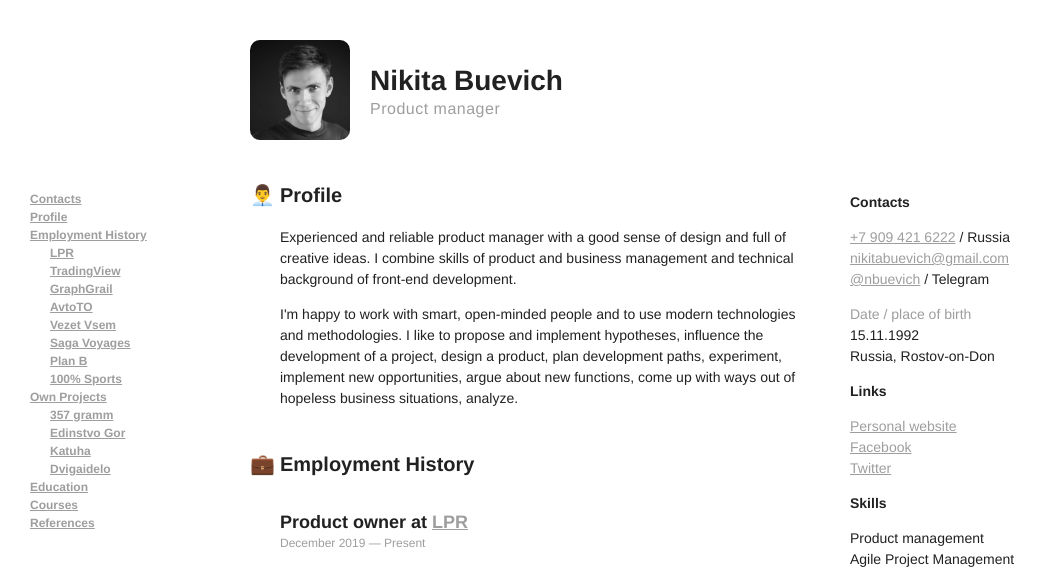
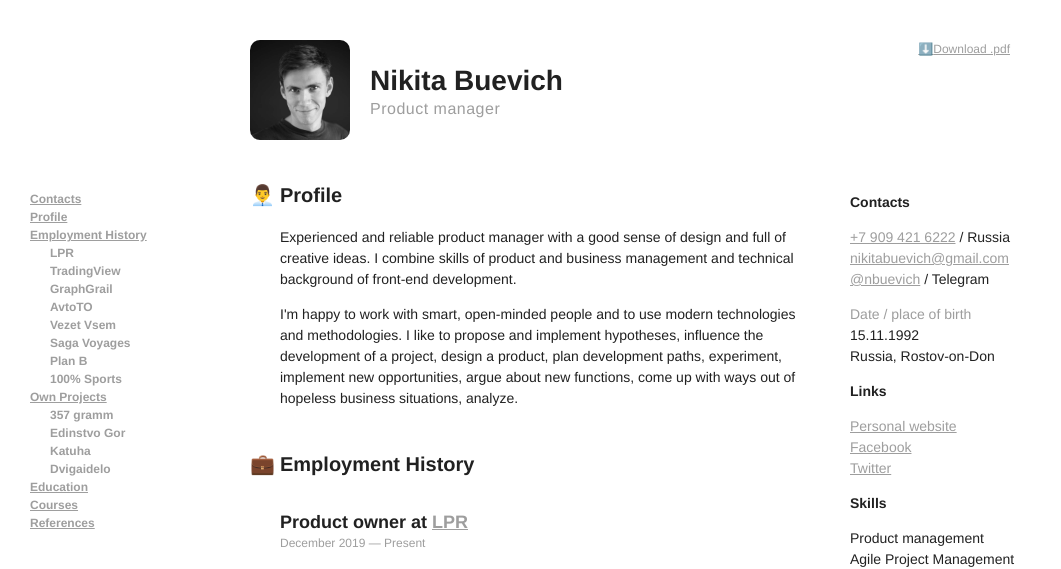
Before and after one commit to sombro/nbuevich.com, a Jekyll site: the page CV/index.html, which Jekyll copies as it is, in a window 1280 px wide. Shown: the top 569 px of the page, without its empty margins (0-1061 px from the left). Built offline with Jekyll 4.4.1, drawn with Linux system fonts in a browser that asks for light colours.

Commit message:
cv download pdf

```diff
--- a/CV/index.html
+++ b/CV/index.html
@@ -38,6 +38,7 @@
                             <h1 class="cv__title">Nikita Buevich</h1>
                             <h2 class="cv__title-sub">Product manager</h2>
                         </div>
+                        <a class="cv__save common__link" href="/Nikita_Buevich_CV.pdf" download>Download .pdf</a>
                     </div>
                     <div class="cv__text-block">
                         <nav class="cv__contents-wrapper">
--- a/css/cv.css
+++ b/css/cv.css
@@ -24,6 +24,19 @@ html {
 .cv__img-with-text {
     display: flex;
     align-items: center;
+    position: relative;
+}
+
+.cv__save {
+    position: absolute;
+    top: 0;
+    right: 20px;
+    font-size: 12px;
+}
+
+.cv__save::before {
+    content: ' ⬇️';
+    text-decoration: none;
 }
 
 .cv__cvs {
@@ -134,10 +147,14 @@ html {
     padding-left: 20px;
 }
 
+.cv__nav-ul--included a {
+    text-decoration: none;
+}
+
 .cv__contents li.active > a {
     font-weight: bold;
 }
 
 .cv__contents a {
-    transition: all 50ms ease-in-out;
+    transition: all 0.1s ease-in-out;
 }
```
Also changed, not shown: blog/_posts/2099-12-14-movies.md (+2 -0 lines), 1 other file.
